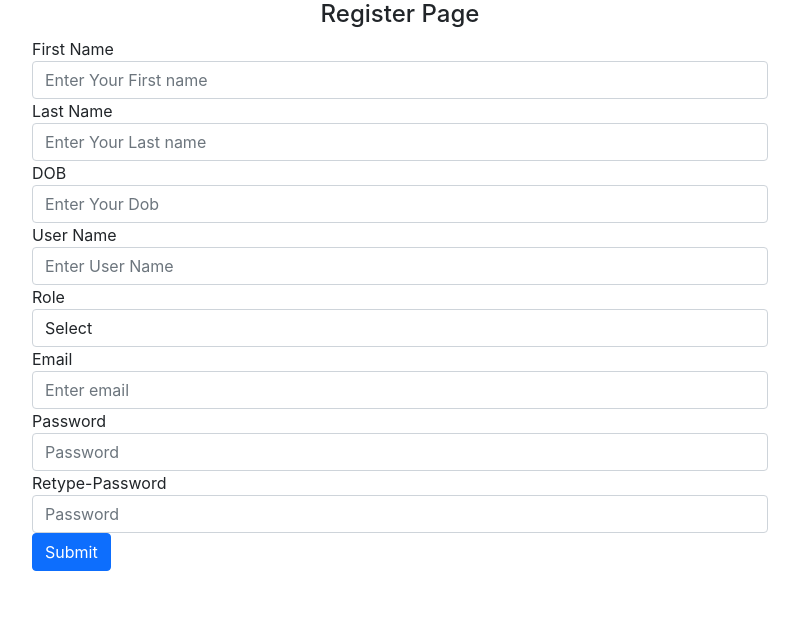
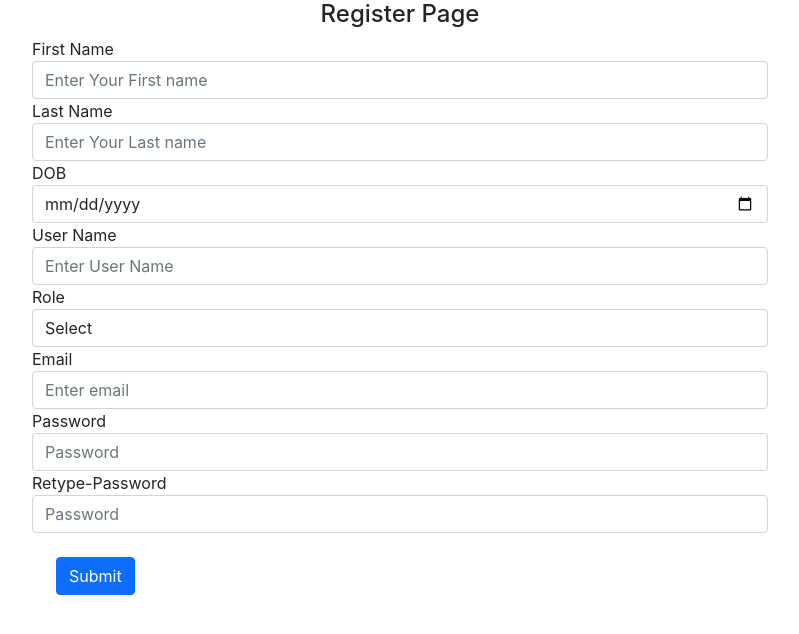
Before and after one commit to nishant-citius/patient_portalV1, a React (Create React App) app in the folder patient_portal/: page /register in a window 1280 px wide. Shown: the top 634 px of the page, without its empty margins (240-1039 px from the left). Built offline with nearby package versions, Linux system fonts and the light colour scheme.

Commit message:
Change date input type.

```diff
--- a/patient_portal/src/components/RegisterUser.js
+++ b/patient_portal/src/components/RegisterUser.js
@@ -35,7 +35,7 @@
     e.preventDefault();
     let newUserData = { ...user };
 
-    console.log(typeof newUserData);
+    console.log(newUserData);
   };
 
   return (
@@ -72,7 +72,7 @@
               <div className="form-group">
                 <label>DOB</label>
                 <input
-                  type="text"
+                  type="date"
                   className="form-control"
                   name="dob"
                   id="dob"
@@ -144,7 +144,7 @@
                   onChange={handleUserChange}
                 />
               </div>
-              <button type="submit" className="btn btn-primary">
+              <button type="submit" className="btn btn-primary m-4">
                 Submit
               </button>
             </form>
```
